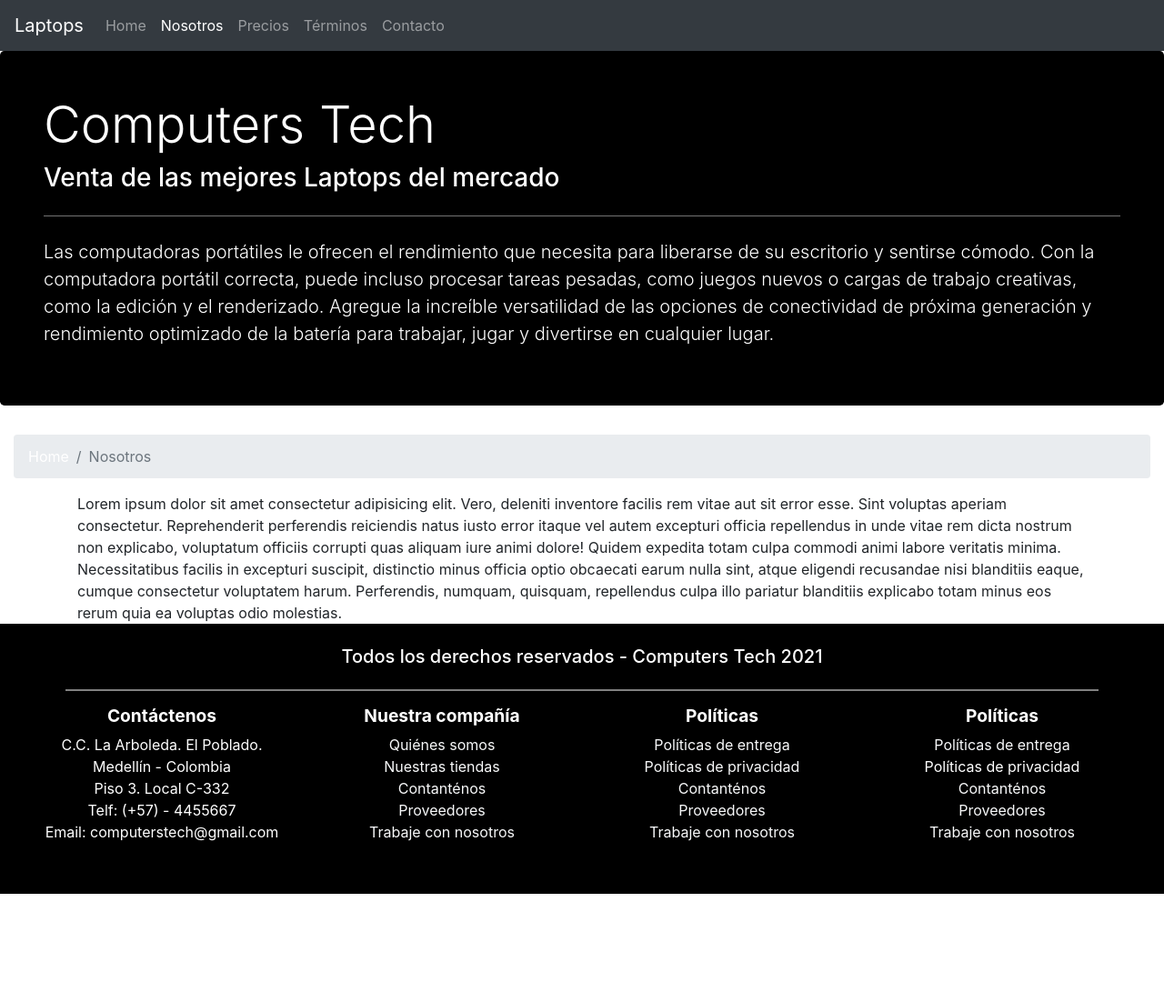
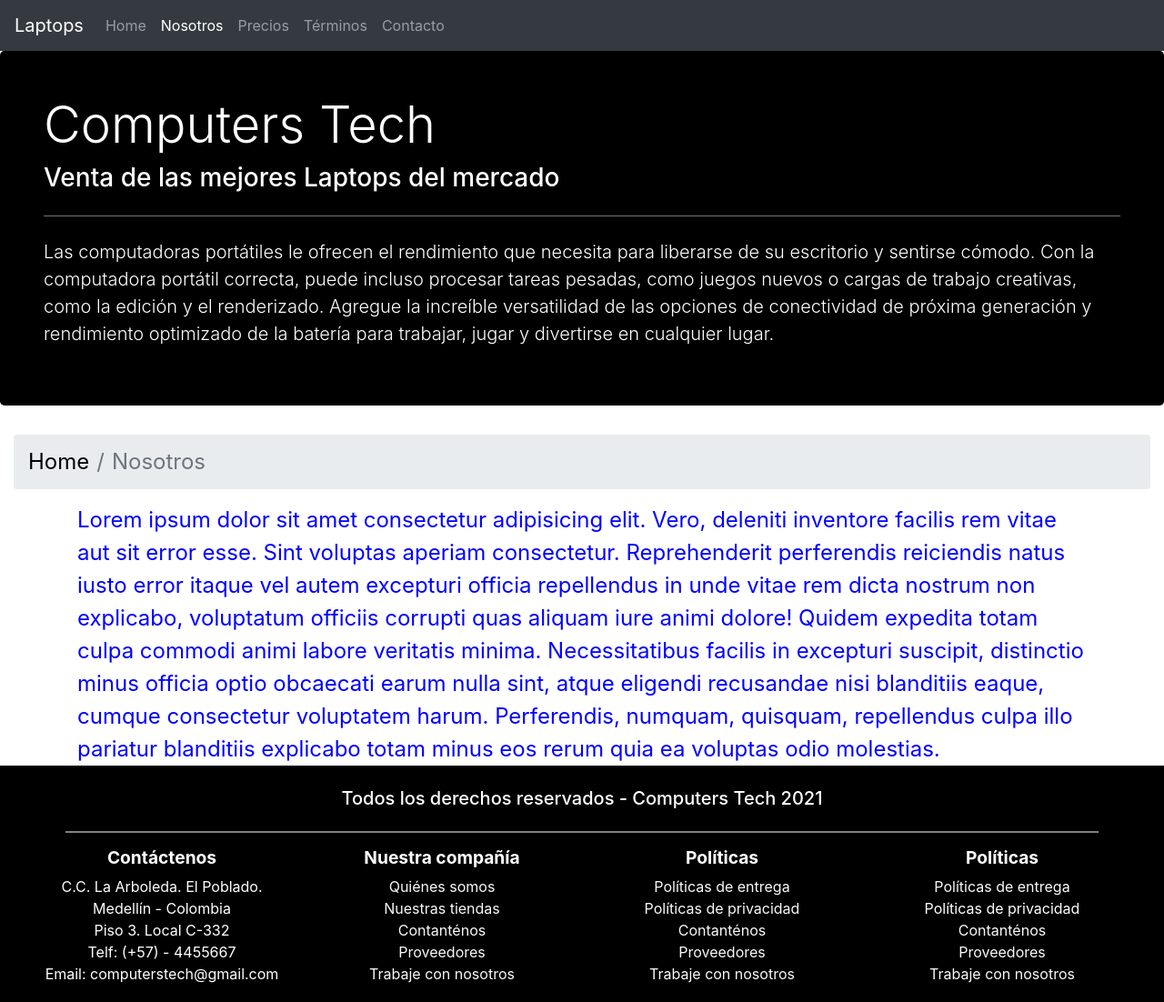
Before and after one commit to clasesucatmarlon/BootStrapCoursera, a website: page about.html in a window 1280 px wide. Shown: the top 1102 px of the page at 91% size. Before the commit the page ends 987 px from the top, so only its background shows below. Drawn offline with nearby package versions, Linux system fonts and the light colour scheme.

Commit message:
add bar of breadcrumb

```diff
--- a/css/styles.css
+++ b/css/styles.css
@@ -17,7 +17,6 @@
 .footer {
   background: black;
   color: white;
-
 }
 
 .titulo1 {
@@ -32,7 +31,7 @@ a {
   list-style: none;
   font-size: 1rem;
   text-decoration: none;
-  color: white
+  color: white;
 }
 
 .pie {
@@ -45,3 +44,21 @@ a {
   margin-left: 3rem;
   margin-right: 3rem;
 }
+
+/* ABOUT */
+.about-body {
+  font-size: 1.5rem;
+  margin-bottom: 5rem;
+  color: blue;
+}
+
+.breadcrumb-text {
+  font-weight: 2rem;
+  font-size: 1.5rem;
+}
+
+.breadcrumb a {
+  color:black;
+  font-weight: 2rem;
+  font-size: 1.5rem;
+}
```
Also changed, not shown: index.html (+11 -7 lines). Lines whose indentation alone changed are shown as unchanged.
